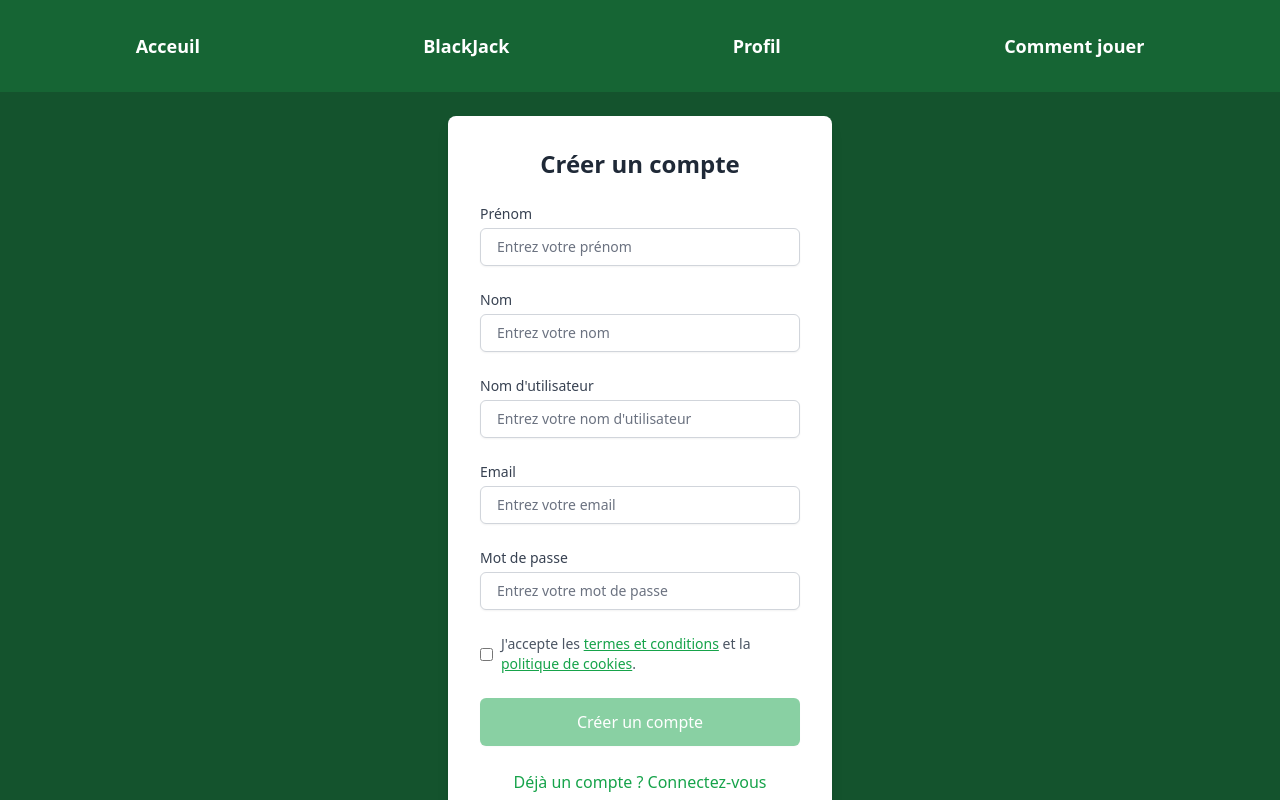
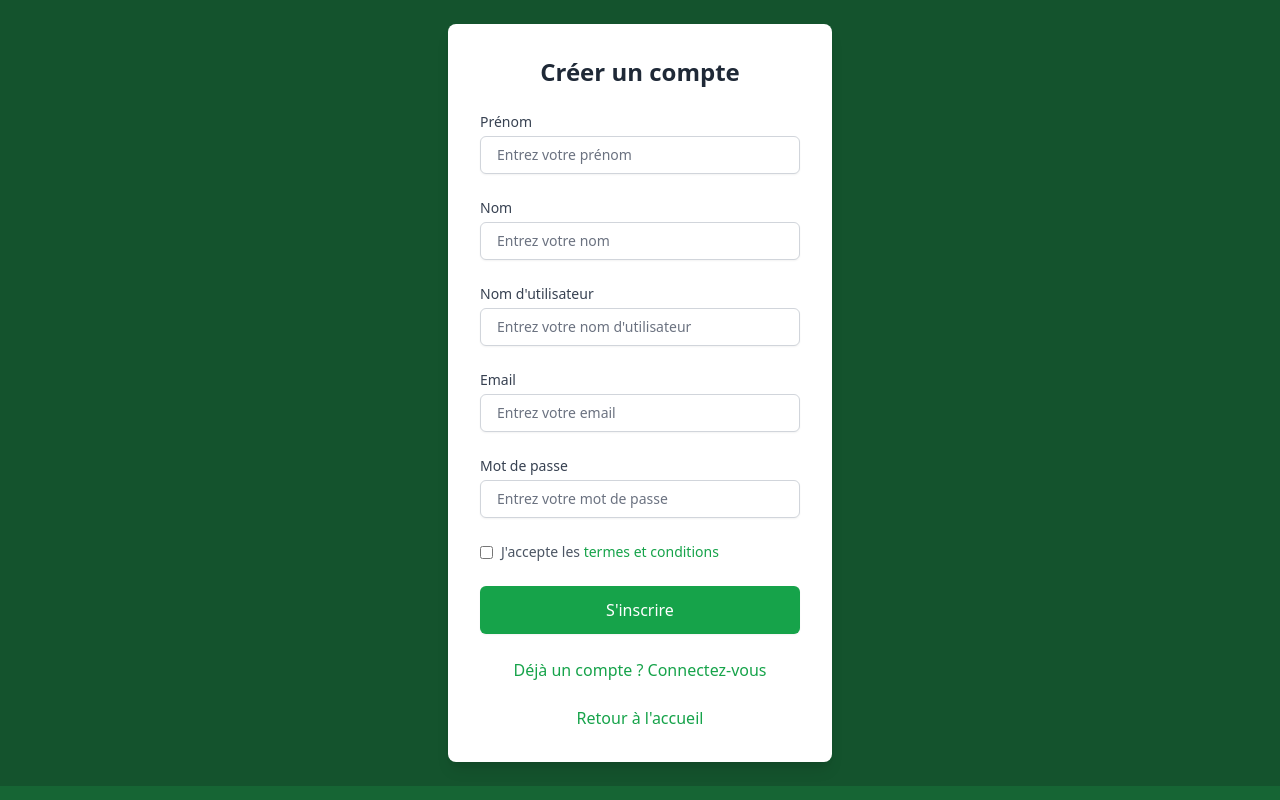
Before and after one commit to LucasCDA90/AceScape-Front, a React (Vite) app: page /register in a window 1280 px wide. Shown: the top 800 px of the page. Built offline with nearby package versions, Linux system fonts and the light colour scheme.

Commit message:
Differenciation page home et page prelogin

```diff
--- a/src/App.tsx
+++ b/src/App.tsx
@@ -3,9 +3,10 @@
 
 export const App = () => {
   return (
-    <div className='bg-green-900 text-white h-screen flex'>
+    <div className='flex flex-col min-h-screen'>
+      <div className='flex flex-1 bg-green-900 text-white'>
         <div className='w-1/2 flex items-center justify-center'>
-      <img src={logo} alt=""/>
+          <img src={logo} alt="Logo" />
         </div>
         <div className='w-1/2 flex flex-col justify-center items-start p-8'>
           <div className='mb-8'>
@@ -26,5 +27,9 @@
           </div>
         </div>
       </div>
+      <footer className="bg-green-800 text-white p-4 w-full">
+        <p className="text-center">Site créé par Lucas Berger</p>
+      </footer>
+    </div>
   );
 };
--- a/src/Application/Components/AuthLoginForm.tsx
+++ b/src/Application/Components/AuthLoginForm.tsx
@@ -7,7 +7,7 @@
     const [password, setPassword] = useState("");
     const [errorMessage, setErrorMessage] = useState("");
     const [successMessage, setSuccessMessage] = useState("");
-    const navigate = useNavigate(); // Redirection react-router
+    const navigate = useNavigate();
 
     const handlerConnexion = async () => {
         try {
@@ -16,15 +16,10 @@
                 password
             });
 
-
             setSuccessMessage("Connexion réussie !");
             setErrorMessage("");
-
-
             localStorage.setItem('token', response.data.token);
-
-
-            navigate('/');
+            navigate('/home');
         } catch (error: any) {
             setSuccessMessage("");
             setErrorMessage(error.response?.data?.message || 'Erreur lors de la connexion.');
@@ -32,7 +27,8 @@
     };
 
     return (
-        <div className="flex items-center justify-center min-h-screen bg-green-900 p-6">
+        <div className="flex flex-col min-h-screen">
+            <div className="flex-1 flex items-center justify-center bg-green-900 p-6">
                 <div className="bg-white text-gray-800 p-8 rounded-lg shadow-lg w-full max-w-sm">
                     <h2 className="text-2xl font-bold mb-6 text-center">Se connecter</h2>
                     <form className="space-y-6" onSubmit={(e) => {
@@ -61,17 +57,13 @@
                                 placeholder="Entrez votre mot de passe"
                             />
                         </div>
-
                         <a href="#" className="text-green-600 hover:underline">Mot de passe oublié ?</a>
-
                         {errorMessage && (
                             <div className="text-red-500 text-sm mb-4">{errorMessage}</div>
                         )}
-
                         {successMessage && (
                             <div className="text-green-500 text-sm mb-4">{successMessage}</div>
                         )}
-
                         <button
                             type="submit"
                             className="w-full bg-green-600 text-white py-3 px-4 rounded-md shadow-sm hover:bg-green-700 focus:outline-none focus:ring-2 focus:ring-green-500"
@@ -84,5 +76,9 @@
                     </div>
                 </div>
             </div>
+            <footer className="bg-green-800 text-white p-4 w-full">
+                <p className="text-center">Site créé par Lucas Berger</p>
+            </footer>
+        </div>
     );
 };
--- a/src/Application/Components/Layout.tsx
+++ b/src/Application/Components/Layout.tsx
@@ -6,7 +6,7 @@
     <div className="flex flex-col min-h-screen">
       <nav className="flex justify-around items-center bg-green-800 text-white pl-6 pr-6">
         <NavLink
-          to={"/"}
+          to={"/home"}
           className="px-24 py-8 text-lg font-semibold rounded-md transition-transform duration-300 ease-in-out transform hover:hover:bg-green-600"
         >
           Acceuil
--- a/src/Application/Components/RegisterForm.tsx
+++ b/src/Application/Components/RegisterForm.tsx
@@ -14,7 +14,7 @@
 
     const handleRegister = async () => {
         try {
-            const response = await axios.post('http://localhost:3002/user', {
+            await axios.post('http://localhost:3002/user', {
                 firstName,
                 lastName,
                 username,
@@ -44,7 +44,8 @@
     };
 
     return (
-        <div className="flex items-center justify-center min-h-screen bg-green-900 p-6">
+        <div className="flex flex-col min-h-screen">
+            <div className="flex-1 flex items-center justify-center bg-green-900 p-6">
                 <div className="bg-white text-gray-800 p-8 rounded-lg shadow-lg w-full max-w-sm">
                     <h2 className="text-2xl font-bold mb-6 text-center">Créer un compte</h2>
                     <form className="space-y-6" onSubmit={handleSubmit}>
@@ -111,9 +112,7 @@
                                 onChange={(e) => setTermsAccepted(e.target.checked)}
                                 className="mr-2 border-gray-300 rounded"
                             />
-                        <label htmlFor="terms" className="text-sm text-gray-600">
-                            J'accepte les <a href="#" className="text-green-600 underline">termes et conditions</a> et la <a href="#" className="text-green-600 underline">politique de cookies</a>.
-                        </label>
+                            <label htmlFor="terms" className="text-sm text-gray-600">J'accepte les <Link to="#" className="text-green-600 hover:underline">termes et conditions</Link></label>
                         </div>
                         {errorMessage && (
                             <div className="text-red-500 text-sm mb-4">{errorMessage}</div>
@@ -123,10 +122,9 @@
                         )}
                         <button
                             type="submit"
-                        className={`w-full bg-green-600 text-white py-3 px-4 rounded-md shadow-sm hover:bg-green-700 focus:outline-none focus:ring-2 focus:ring-green-500 ${!termsAccepted && 'opacity-50 cursor-not-allowed'}`}
-                        disabled={!termsAccepted}
+                            className="w-full bg-green-600 text-white py-3 px-4 rounded-md shadow-sm hover:bg-green-700 focus:outline-none focus:ring-2 focus:ring-green-500"
                         >
-                        Créer un compte
+                            S'inscrire
                         </button>
                     </form>
                     <div className="mt-6 text-center">
@@ -137,5 +135,9 @@
                     </div>
                 </div>
             </div>
+            <footer className="bg-green-800 text-white p-4 w-full mt-auto">
+                <p className="text-center">Site créé par Lucas Berger</p>
+            </footer>
+        </div>
     );
 };
--- /dev/null
+++ b/src/Application/Pages/PageAcceuil.tsx
@@ -0,0 +1,19 @@
+import logo from '../../Application/images/logo-ace-scape.png';
+
+export const PageAcceuil = () => {
+    return (
+        <div className='bg-green-900 text-white h-screen flex'>
+        <div className='w-1/2 flex items-center justify-center'>
+        <img src={logo} alt=""/>
+        </div>
+        <div className='w-1/2 flex flex-col justify-center items-start p-8'>
+          <div className='mb-8'>
+            <span className='block mb-4'>"Le blackjack est une danse entre la chance et la stratégie. Saurez-vous trouver le bon équilibre ?"</span>
+            <span>"Dans le blackjack, chaque carte est une opportunité. Prenez le risque et devenez maître du jeu."</span>
+          </div>
+          <div className='flex gap-4'>
+          </div>
+        </div>
+      </div>
+    );
+  };
--- a/src/Application/Pages/PageProfile.tsx
+++ b/src/Application/Pages/PageProfile.tsx
@@ -25,15 +25,15 @@
         return { firstName, lastName, email, username };
     };
 
-    const handleSubmit = async (e:any) => {
+    const handleSubmit = async (e:React.FormEvent) => {
         e.preventDefault();
         const userFields = getUserFields();
         console.log(userFields);
 
         try {
-            const response = await http.put('user/66a7425d7978d393e05c2d06', userFields, {
+            const response = await http.put('user/66a782ad7978d393e05c2d26', userFields, {
                 headers: {
-                    'Authorization': "Bearer eyJhbGciOiJIUzI1NiIsInR5cCI6IkpXVCJ9.eyJfaWQiOiI2NmE3NDI1ZDc5NzhkMzkzZTA1YzJkMDYiLCJpYXQiOjE3MjIyMzc1NDIsImV4cCI6MTcyMjI0NDc0Mn0.fmlkm08anIGY5nm2t1eIJQtUnJvgA6h3HB_a8Ao9DUU",
+                    'Authorization': "Bearer eyJhbGciOiJIUzI1NiIsInR5cCI6IkpXVCJ9.eyJfaWQiOiI2NmE3ODJhZDc5NzhkMzkzZTA1YzJkMjYiLCJpYXQiOjE3MjIyNTQwMDAsImV4cCI6MTcyMjI2MTIwMH0.8t3OqFj4t3xUm6DuQ3pgnVLxjU6rHRJ-FZyA2SpZjnU",
                     'Content-Type': 'application/json',
                 },
             });
--- a/src/Infrastructure/Http.ts
+++ b/src/Infrastructure/Http.ts
@@ -4,7 +4,7 @@
     baseURL: "http://localhost:3002/"
 })
 
-const url = 'user/66a7425d7978d393e05c2d06';
+/* const url = 'user/66a7425d7978d393e05c2d06';
 
 const data = {
   username: "John Doe"
@@ -21,4 +21,4 @@
     'Authorization': "Bearer eyJhbGciOiJIUzI1NiIsInR5cCI6IkpXVCJ9.eyJfaWQiOiI2NmE3NDI1ZDc5NzhkMzkzZTA1YzJkMDYiLCJpYXQiOjE3MjIyMzc1NDIsImV4cCI6MTcyMjI0NDc0Mn0.fmlkm08anIGY5nm2t1eIJQtUnJvgA6h3HB_a8Ao9DUU",
     'Content-Type': 'application/json'
   }
-};
+}; */
```
Also changed, not shown: src/router.tsx (+31 -26 lines). Lines whose indentation alone changed are shown as unchanged.
